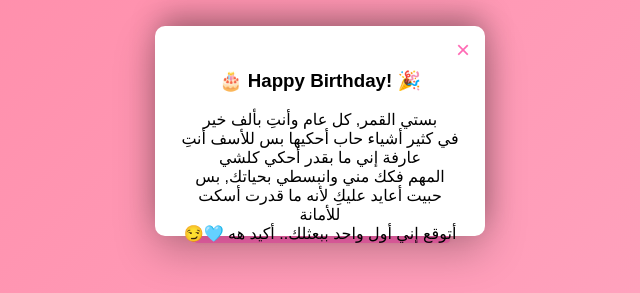
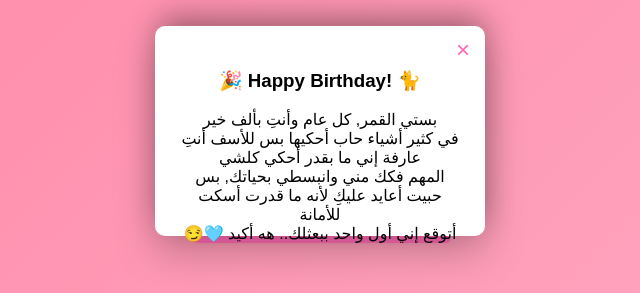
Before and after one commit to topsecret22/ILY, a plain HTML site: page index.html in a window 1280 px wide. Both pictures are taken after a click on the element 640 px from the left and 375 px from the top of the page. Shown: the part 269-562 px from the top of the page, 320-960 px from the left. Drawn offline with Linux system fonts and the light colour scheme.

Commit message:
Update index.html

```diff
--- a/index.html
+++ b/index.html
@@ -210,11 +210,11 @@
         </div>
         <div class="message" id="message">
             <span class="close-btn" onclick="closeMessage(event)">×</span>
-            <h3>🎂 Happy Birthday! 🎉</h3>
+            <h3>🎉 Happy Birthday! 🐈</h3>
             <p>بستي القمر, كل عام وأنتِ بألف خير<br>
            في كثير أشياء حاب أحكيها بس للأسف أنتِ عارفة إني ما بقدر أحكي كلشي<br>
 المهم فكك مني وانبسطي بحياتك, بس حبيت أعايد عليكِ لأنه ما قدرت أسكت للأمانة<br>
-😏🩵 أتوقع إني أول واحد ببعثلك.. أكيد هه</p>
+😏🩵 أتوقع إني أول واحد ببعثلك.. هه أكيد</p>
         </div>
     </div>
 
```
